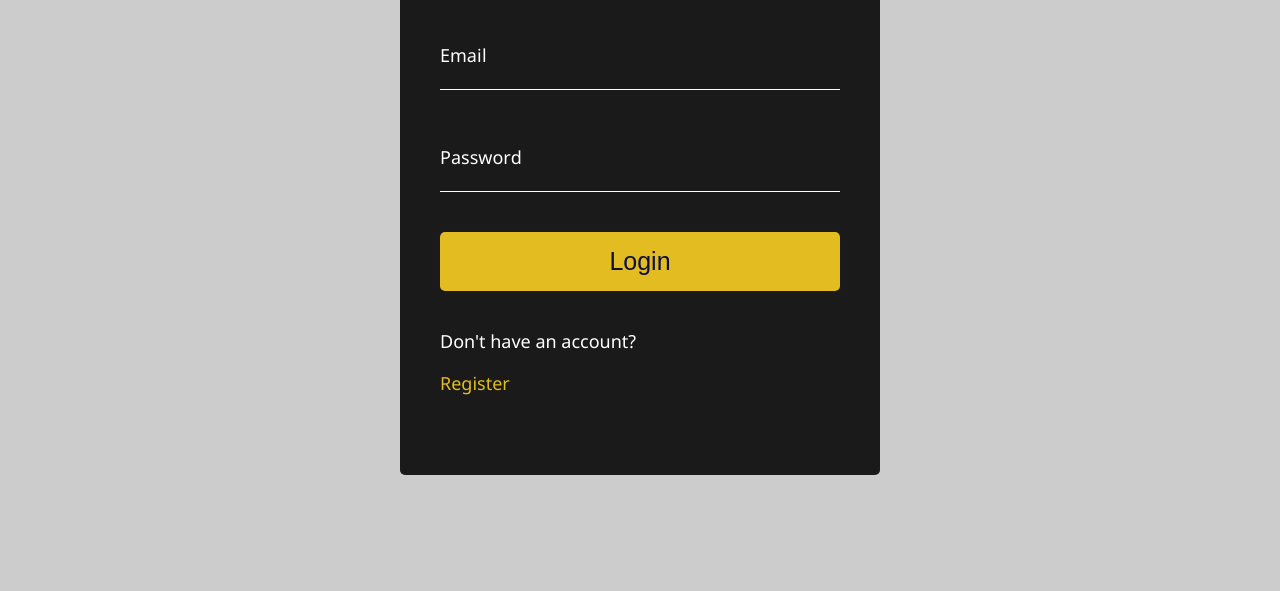
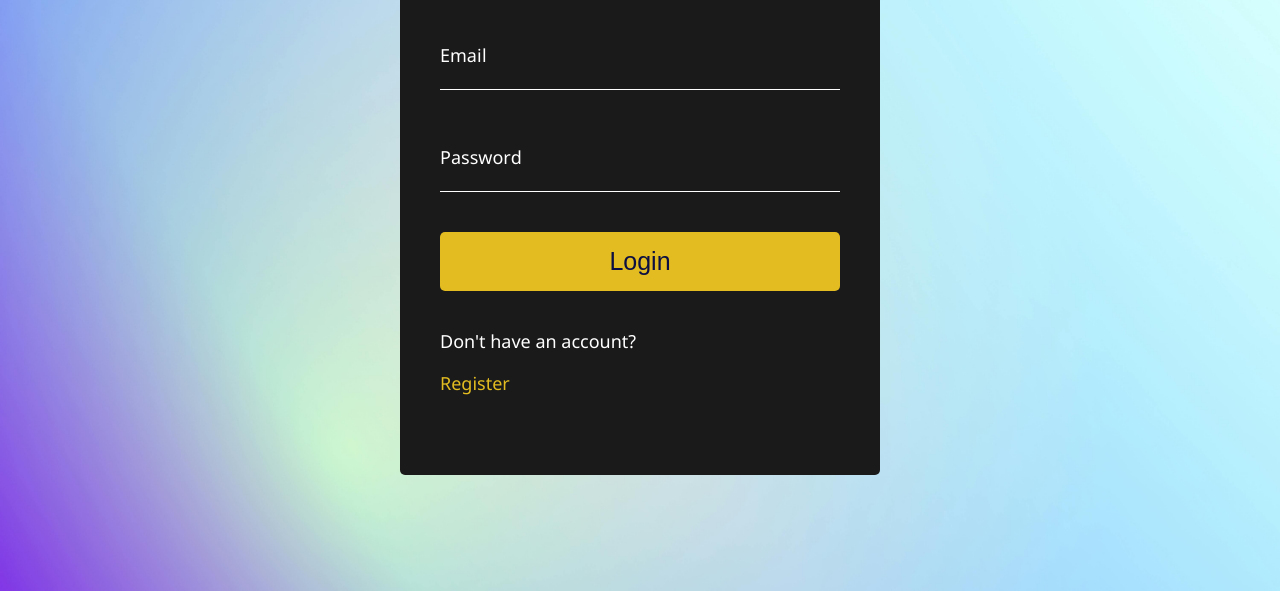
Before and after one commit to GiorgiBabunashvili/LoginL, a plain HTML site: page index.html in a window 1280 px wide. Shown: the part 225-816 px from the top of the page. Drawn offline with Linux system fonts and the light colour scheme.

Commit message:
back image

```diff
--- a/style.css
+++ b/style.css
@@ -1,5 +1,7 @@
 body {
-  background-color: #ccc;
+  background-image: url(pexels-codioful-7130503.jpg);
+  background-repeat: no-repeat;
+  background-size: cover;
   display: flex;
   align-items: center;
   justify-content: center;
```
Also changed, not shown: pexels-codioful-7130503.jpg (added).
